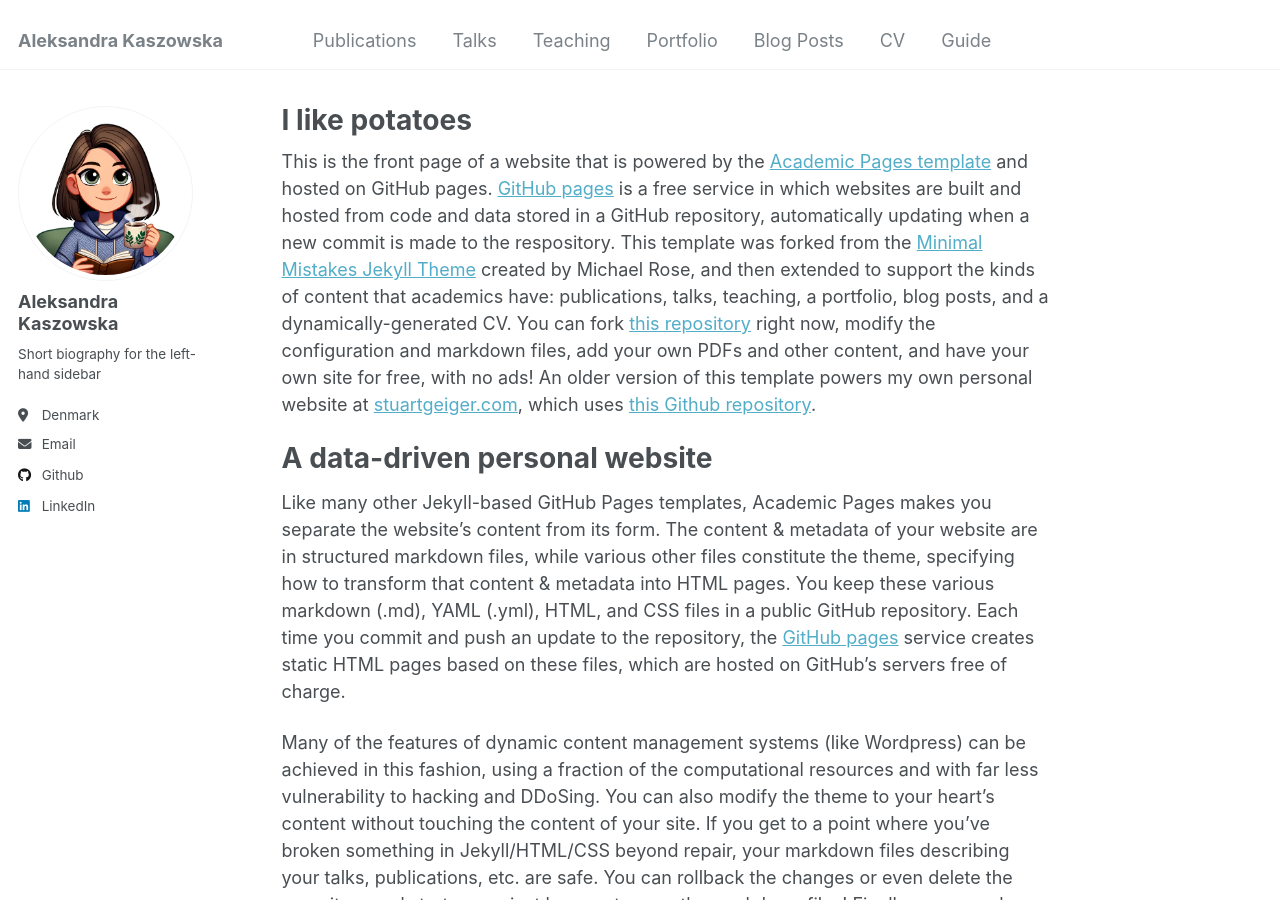
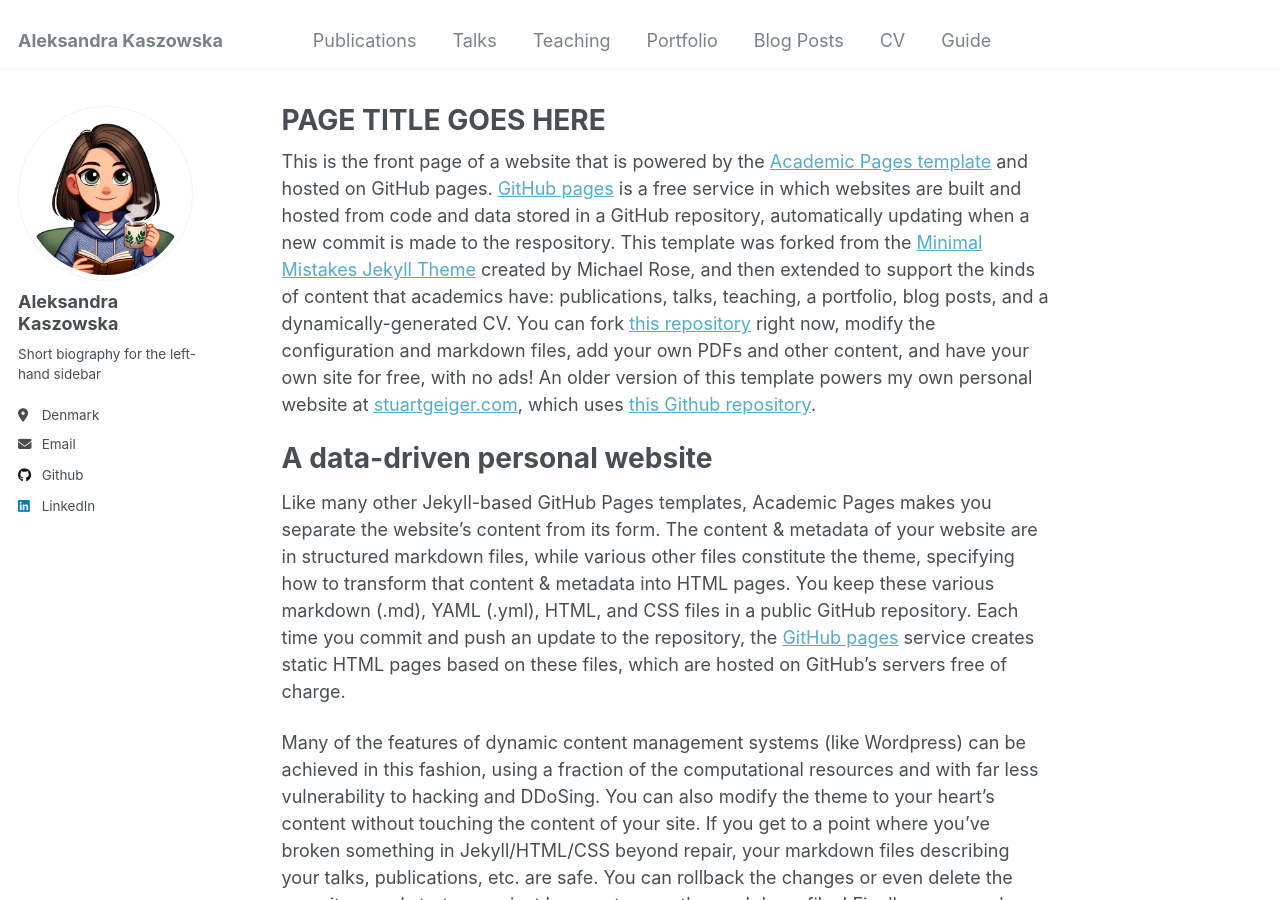
Before and after one commit to akaszowska/akaszowska.github.io, a Jekyll site: the page built from _pages/about.md, in a window 1280 px wide and 900 px high. Built offline with Jekyll 4.4.1, drawn with Linux system fonts in a browser that asks for light colours.

Commit message:
Update about.md

```diff
--- a/_pages/about.md
+++ b/_pages/about.md
@@ -1,6 +1,6 @@
 ---
 permalink: /
-title: "I like potatoes"
+title: "PAGE TITLE GOES HERE"
 author_profile: true
 redirect_from:
   - /about/
```
